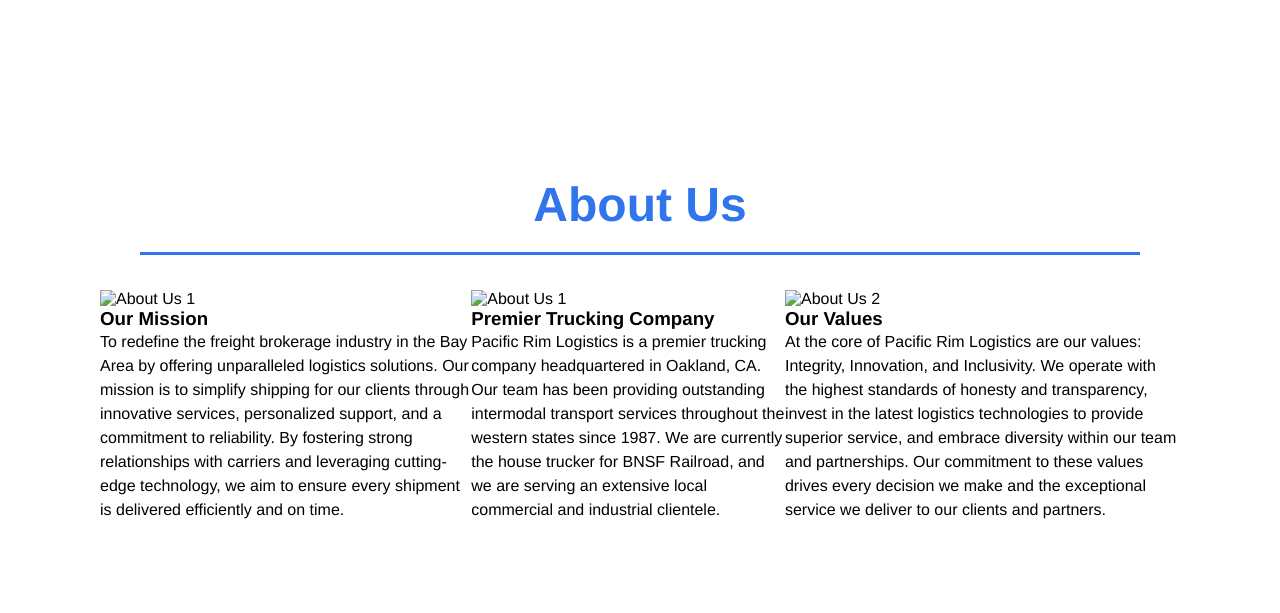
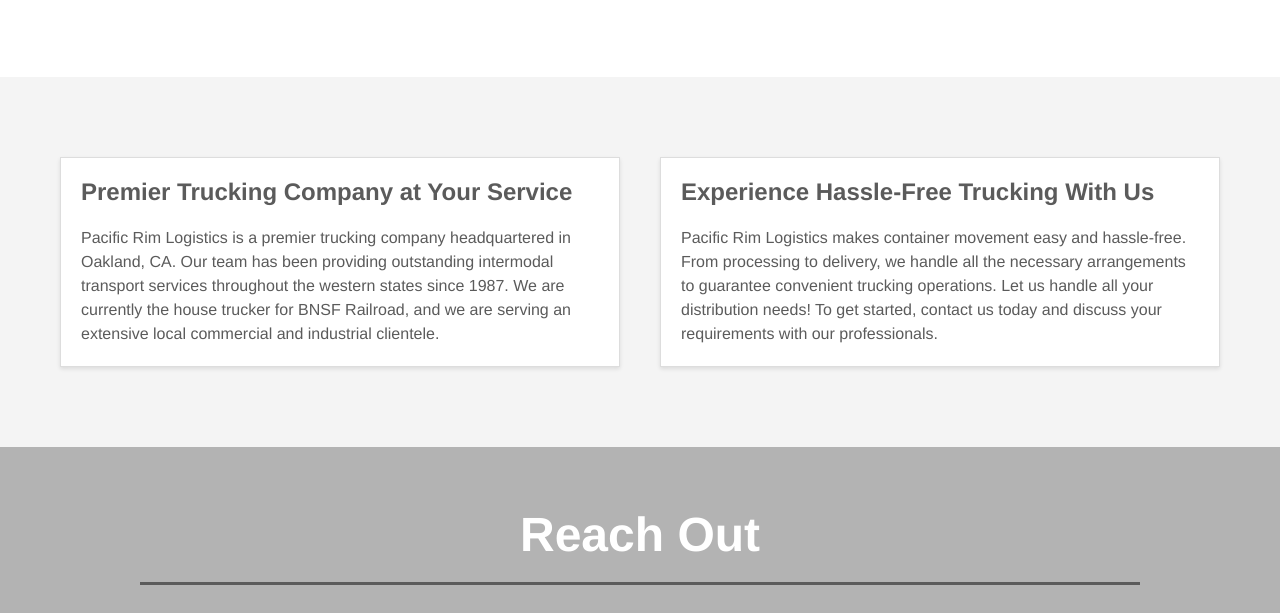
Before and after one commit to cbushehry/pac-rim-lgx, a plain HTML site: page index.html in a window 1280 px wide. Shown: the part 1109-1722 px from the top of the page. Drawn offline with Linux system fonts and the light colour scheme.

Commit message:
updated about section v3

```diff
--- a/assets/css/styles.css
+++ b/assets/css/styles.css
@@ -172,21 +172,45 @@ header nav ul li a:hover {
 /* SERVICES OVERVIEW SECTION STYLES END */
 
 /* ABOUT US SECTION STYLES START */
-#about-us {
-  padding: 100px;
-  background-color: white;
-  color: black;
+.about-us-section {
+  background-color: #f4f4f4;
+  color: #333;
+  padding: 60px 20px;
 }
 
-#about-us h1 {
+.about-us-section .container {
+  max-width: 1200px;
+  margin: 0 auto;
+}
+
+.about-us-section .about-us-content {
+  display: flex;
+  justify-content: space-around;
+  flex-wrap: wrap;
+}
+
+.about-us-section .about-us-text {
+  flex: 1;
+  margin: 20px;
+  padding: 20px;
+  background-color: white;
+  border: 1px solid #ddd;
+  box-shadow: 0 2px 4px rgba(0, 0, 0, 0.1);
+  text-align: left;
+}
+
+.about-us-section .about-us-text h2 {
   font-size: 24px;
   margin-bottom: 20px;
+  color: var(--tertiary-color);
 }
 
-#about-us p {
+.about-us-section .about-us-text p {
   font-size: 16px;
   line-height: 1.5;
+  color: var(--tertiary-color);
 }
+
 /* ABOUT US SECTION STYLES END */
 
 /* OUR SERVICES SECTION STYLES START */
--- a/index.html
+++ b/index.html
@@ -55,28 +55,20 @@
     </div>
   </section>
 
-  <section id="about-us" class="section">
-    <div class="flex-row">
-      <h2 class="section-title">About Us</h2>
+  <section id="about-us" class="about-us-section">
+    <div class="container">
+        <div class="about-us-content">
+            <div class="about-us-text">
+                <h2>Premier Trucking Company at Your Service</h2>
+                <p>Pacific Rim Logistics is a premier trucking company headquartered in Oakland, CA. Our team has been providing outstanding intermodal transport services throughout the western states since 1987. We are currently the house trucker for BNSF Railroad, and we are serving an extensive local commercial and industrial clientele.</p>
+            </div>
+            <div class="about-us-text">
+                <h2>Experience Hassle-Free Trucking With Us</h2>
+                <p>Pacific Rim Logistics makes container movement easy and hassle-free. From processing to delivery, we handle all the necessary arrangements to guarantee convenient trucking operations. Let us handle all your distribution needs! To get started, contact us today and discuss your requirements with our professionals.</p>
+            </div>
+        </div>
     </div>
-    <div class="flex-row">
-      <div class="about-us-item">
-        <img src="assets/images/about-us-1.jpg" alt="About Us 1">
-        <h3>Our Mission</h3>
-        <p>To redefine the freight brokerage industry in the Bay Area by offering unparalleled logistics solutions. Our mission is to simplify shipping for our clients through innovative services, personalized support, and a commitment to reliability. By fostering strong relationships with carriers and leveraging cutting-edge technology, we aim to ensure every shipment is delivered efficiently and on time.</p>
-      </div>
-      <div class="about-us-item">
-        <img src="assets/images/about-us-1.jpg" alt="About Us 1">
-        <h3>Premier Trucking Company</h3>
-        <p>Pacific Rim Logistics is a premier trucking company headquartered in Oakland, CA. Our team has been providing outstanding intermodal transport services throughout the western states since 1987. We are currently the house trucker for BNSF Railroad, and we are serving an extensive local commercial and industrial clientele.</p>
-      </div>
-      <div class="about-us-item">
-        <img src="assets/images/about-us-2.jpg" alt="About Us 2">
-        <h3>Our Values</h3>
-        <p>At the core of Pacific Rim Logistics are our values: Integrity, Innovation, and Inclusivity. We operate with the highest standards of honesty and transparency, invest in the latest logistics technologies to provide superior service, and embrace diversity within our team and partnerships. Our commitment to these values drives every decision we make and the exceptional service we deliver to our clients and partners.</p>
-      </div>
-    </div>
-  </section>
+</section>
 
   <section id="contact-us" class="contact">
     <div class="flex-row">
```
